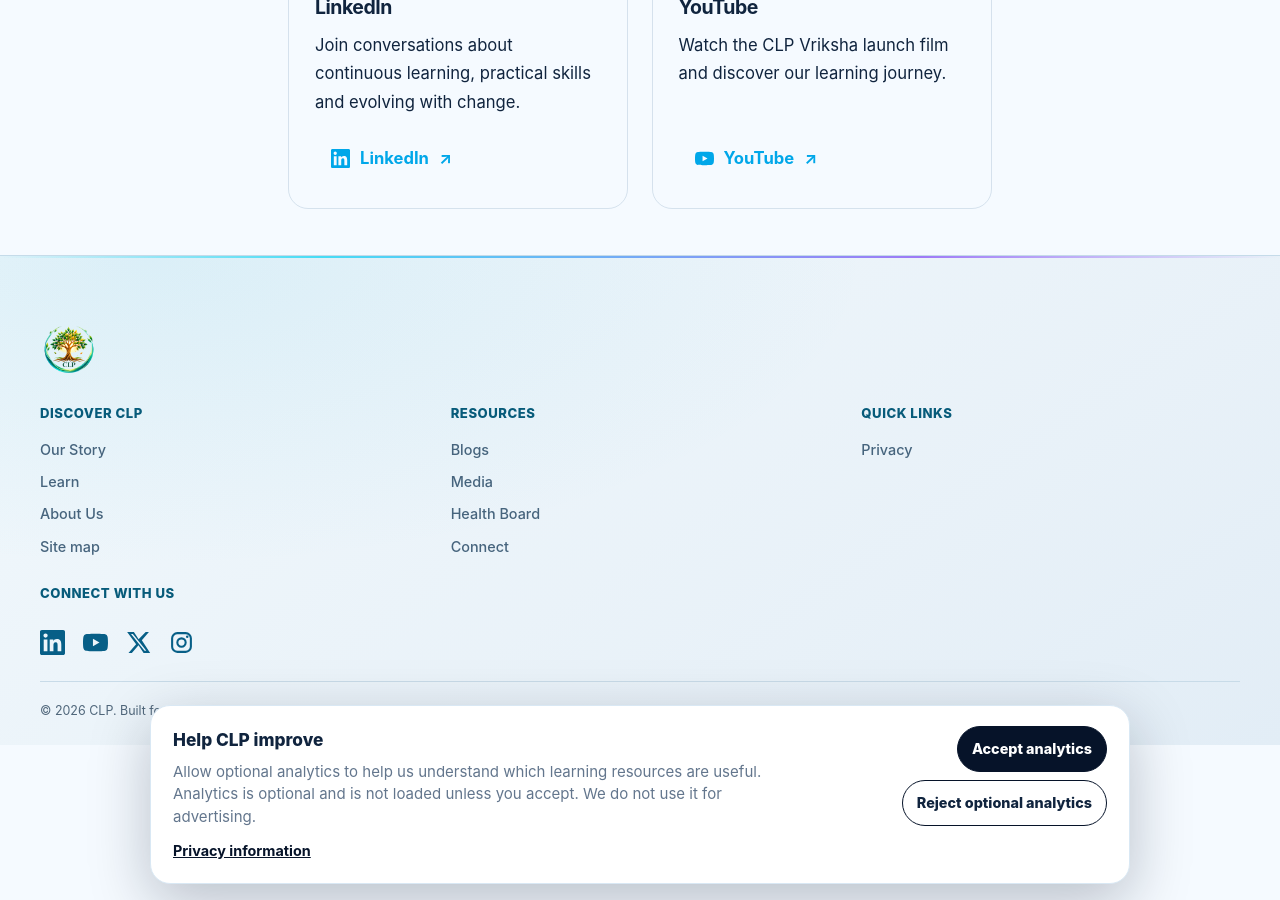
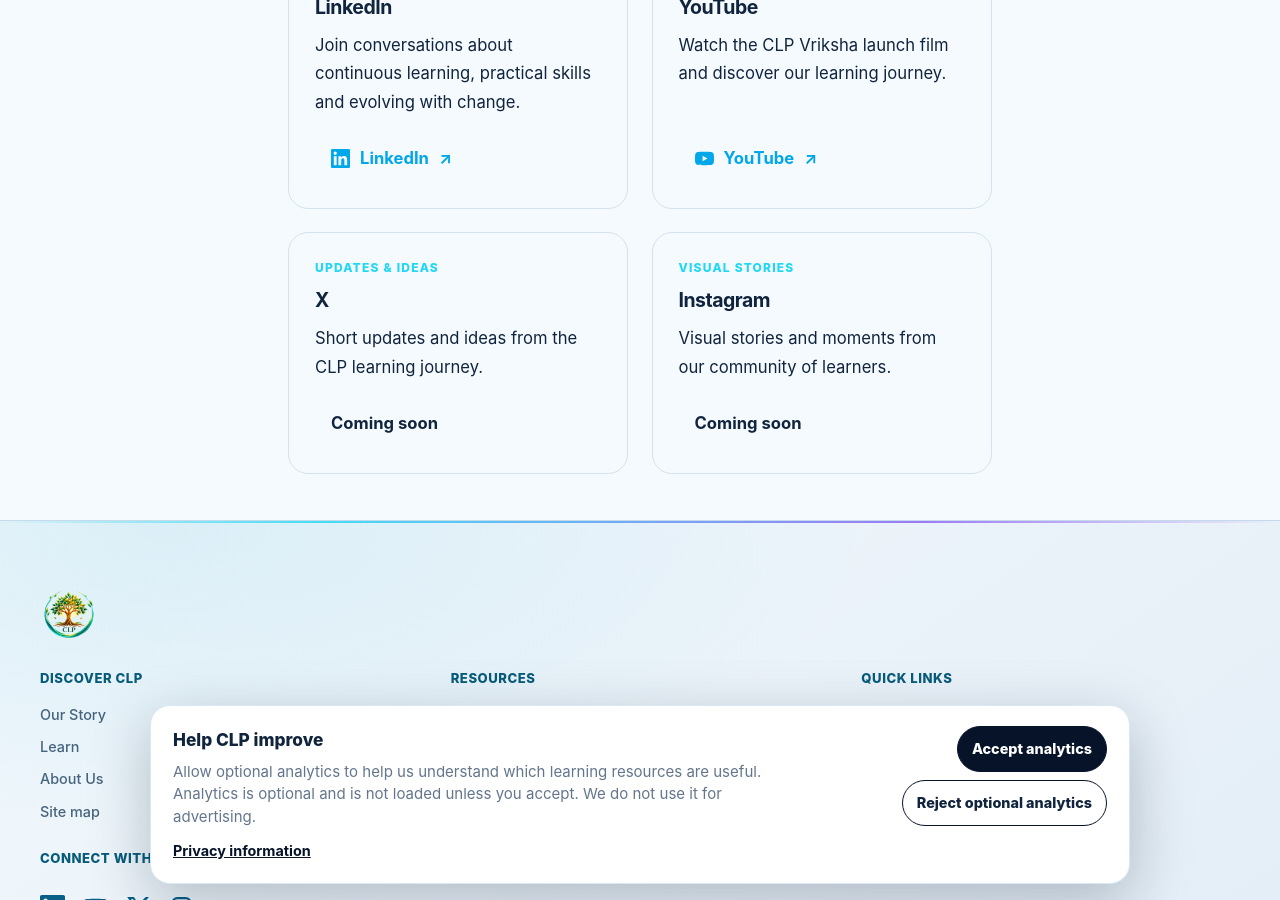
Before and after one commit to sanjeevkshu/clp, a Jekyll site: the page built from connect.md, in a window 1280 px wide and 900 px high, scrolled down 843 px. Built offline with Jekyll 4.4.1, drawn with Linux system fonts in a browser that asks for light colours.

Commit message:
Restore X and Instagram cards without empty More ways section

```diff
--- a/connect.md
+++ b/connect.md
@@ -1,6 +1,6 @@
 ---
 title: "Connect with CLP"
-description: "Stay connected with CLP Vriksha on LinkedIn and YouTube."
+description: "Stay connected with CLP Vriksha on LinkedIn, YouTube, X and Instagram."
 permalink: /connect/
 ---
 
@@ -36,5 +36,21 @@ permalink: /connect/
         </a>
       </div>
     </article>
+    <article class="connect-social-card connect-social-card-placeholder" aria-label="X profile coming soon">
+      <div class="connect-social-card-content">
+        <p class="eyebrow">UPDATES &amp; IDEAS</p>
+        <h3>X</h3>
+        <p>Short updates and ideas from the CLP learning journey.</p>
+        <span class="connect-social-cta connect-social-status" role="status">Coming soon</span>
+      </div>
+    </article>
+    <article class="connect-social-card connect-social-card-placeholder" aria-label="Instagram profile coming soon">
+      <div class="connect-social-card-content">
+        <p class="eyebrow">VISUAL STORIES</p>
+        <h3>Instagram</h3>
+        <p>Visual stories and moments from our community of learners.</p>
+        <span class="connect-social-cta connect-social-status" role="status">Coming soon</span>
+      </div>
+    </article>
   </div>
 </section>
```
